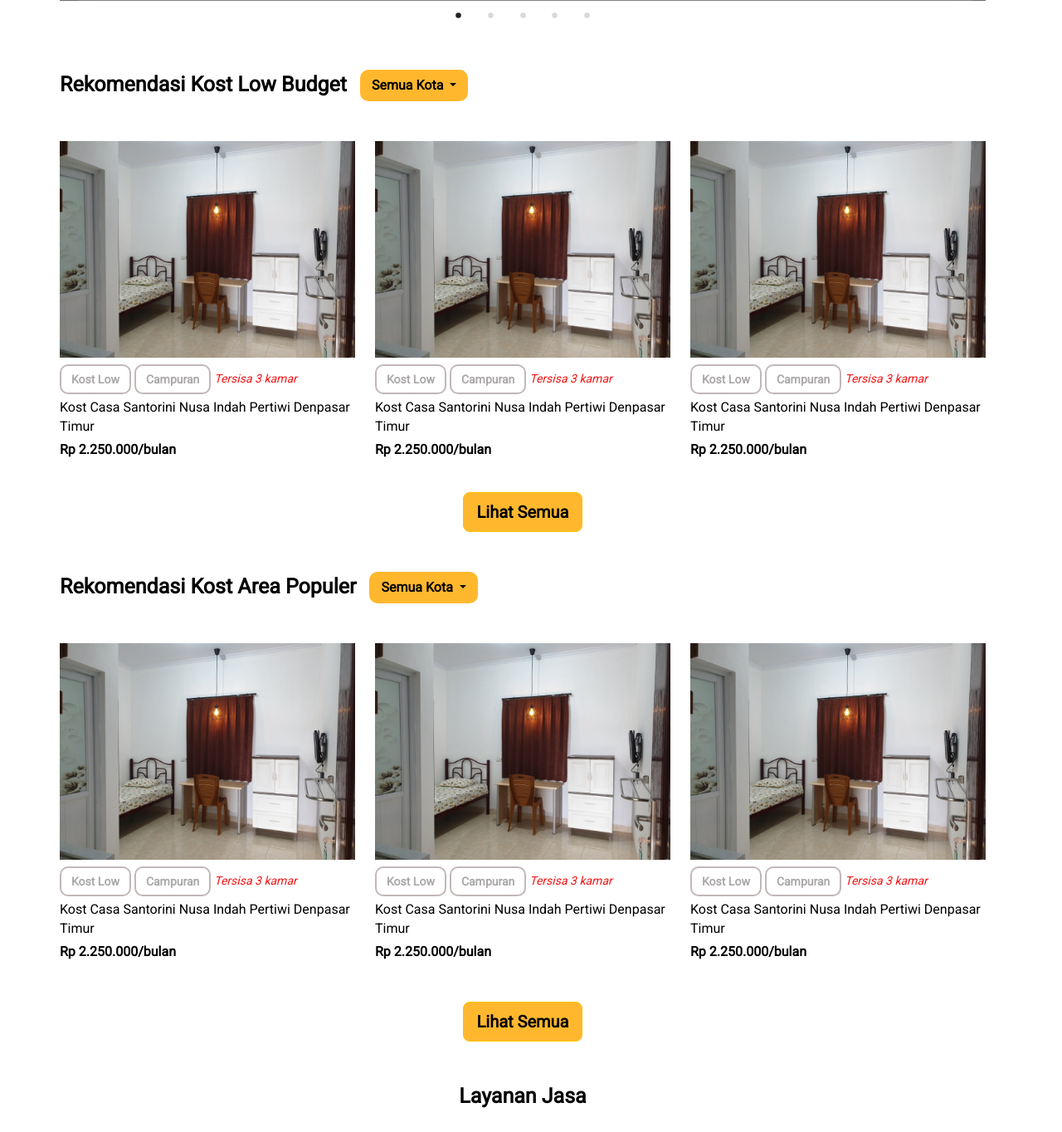
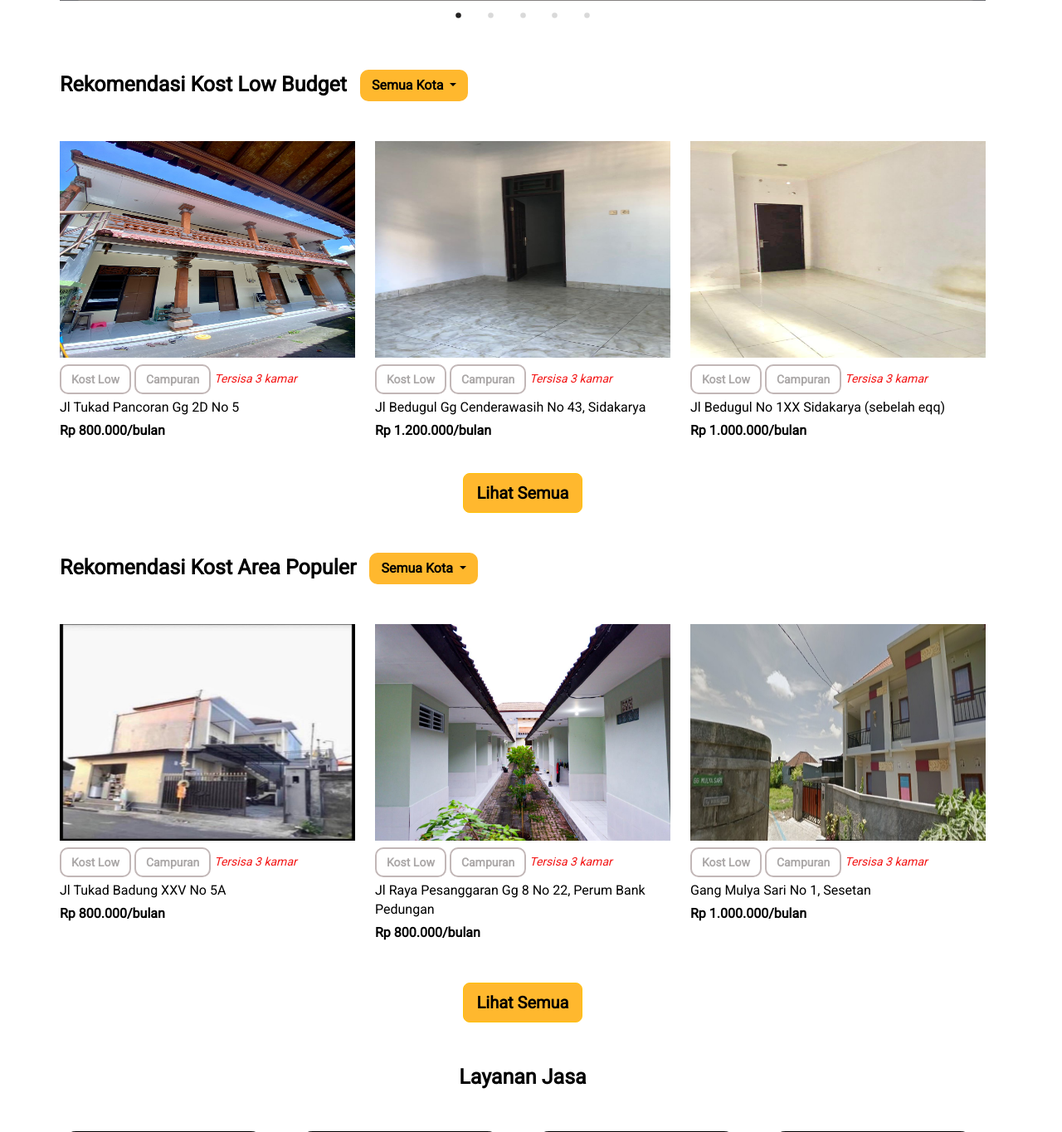
Before and after one commit to Samuelsntr/marikostapp, a PHP site: page / in a window 1280 px wide; the page is wider, and only the part inside the window is pictured. Shown: the part 482-1846 px from the top of that part at 83% size. Run offline with PHP 8.4, Linux system fonts and the light colour scheme.

Commit message:
foto kost

```diff
--- a/index.php
+++ b/index.php
@@ -33,16 +33,16 @@
         semua kota
       </button>
       <ul class="dropdown-menu">
-        <li><a class="dropdown-item" href="#">Action</a></li>
-        <li><a class="dropdown-item" href="#">Another action</a></li>
-        <li><a class="dropdown-item" href="#">Something else here</a></li>
+        <li><a class="dropdown-item" href="#">Denpasar Selatan</a></li>
+        <li><a class="dropdown-item" href="#">Denpasar Utara</a></li>
+        <li><a class="dropdown-item" href="#">Lainnya</a></li>
       </ul>
     </div>
   </div>
   <div class="row">
     <div class="col">
       <a href="detailKost.php">
-        <div class="kamarKost"><img src="img/kamar1.jpg" alt=""></div>
+        <div class="kamarKost"><img src="img/fotoKost/kost 1.jpeg" alt=""></div>
       </a>
       <div class="detailKost mt-2">
         <button type="button" class="btn btn-outline-secondary">
@@ -52,12 +52,12 @@
           Campuran
         </button>
         <span>Tersisa 3 kamar</span>
-        <p class="mt-1">Kost Casa Santorini Nusa Indah Pertiwi Denpasar Timur</p>
-        <p class="harga">Rp 2.250.000/bulan</p>
+        <p class="mt-1">Jl Tukad Pancoran Gg 2D No 5 </p>
+        <p class="harga">Rp 800.000/bulan</p>
       </div>
     </div>
     <div class="col">
-      <div class="kamarKost"><img src="img/kamar1.jpg" alt=""></div>
+      <div class="kamarKost"><img src="img/fotoKost/kost2.jpeg" alt=""></div>
       <div class="detailKost mt-2">
         <button type="button" class="btn btn-outline-secondary">
           Kost Low
@@ -66,12 +66,12 @@
           Campuran
         </button>
         <span>Tersisa 3 kamar</span>
-        <p class="mt-1">Kost Casa Santorini Nusa Indah Pertiwi Denpasar Timur</p>
-        <p class="harga">Rp 2.250.000/bulan</p>
+        <p class="mt-1">Jl Bedugul Gg Cenderawasih No 43, Sidakarya </p>
+        <p class="harga">Rp 1.200.000/bulan</p>
       </div>
     </div>
     <div class="col">
-      <div class="kamarKost"><img src="img/kamar1.jpg" alt=""></div>
+      <div class="kamarKost"><img src="img/fotoKost/kost3.jpeg" alt=""></div>
       <div class="detailKost mt-2">
         <button type="button" class="btn btn-outline-secondary">
           Kost Low
@@ -80,8 +80,8 @@
           Campuran
         </button>
         <span>Tersisa 3 kamar</span>
-        <p class="mt-1">Kost Casa Santorini Nusa Indah Pertiwi Denpasar Timur</p>
-        <p class="harga">Rp 2.250.000/bulan</p>
+        <p class="mt-1">Jl Bedugul No 1XX Sidakarya (sebelah eqq)</p>
+        <p class="harga">Rp 1.000.000/bulan</p>
       </div>
     </div>
   </div>
@@ -98,15 +98,15 @@
         semua kota
       </button>
       <ul class="dropdown-menu">
-        <li><a class="dropdown-item" href="#">Action</a></li>
-        <li><a class="dropdown-item" href="#">Another action</a></li>
-        <li><a class="dropdown-item" href="#">Something else here</a></li>
+        <li><a class="dropdown-item" href="#">Denpasar Selatan</a></li>
+        <li><a class="dropdown-item" href="#">Denpasar Utara</a></li>
+        <li><a class="dropdown-item" href="#">Lainnya</a></li>
       </ul>
     </div>
   </div>
   <div class="row">
     <div class="col">
-      <div class="kamarKost"><img src="img/kamar1.jpg" alt=""></div>
+      <div class="kamarKost"><img src="img/fotoKost/kost4.jpeg" alt=""></div>
       <div class="detailKost mt-2">
         <button type="button" class="btn btn-outline-secondary">
           Kost Low
@@ -115,12 +115,12 @@
           Campuran
         </button>
         <span>Tersisa 3 kamar</span>
-        <p class="mt-1">Kost Casa Santorini Nusa Indah Pertiwi Denpasar Timur</p>
-        <p class="harga">Rp 2.250.000/bulan</p>
+        <p class="mt-1">Jl Tukad Badung XXV No 5A</p>
+        <p class="harga">Rp 800.000/bulan</p>
       </div>
     </div>
     <div class="col">
-      <div class="kamarKost"><img src="img/kamar1.jpg" alt=""></div>
+      <div class="kamarKost"><img src="img/fotoKost/kost5.jpeg" alt=""></div>
       <div class="detailKost mt-2">
         <button type="button" class="btn btn-outline-secondary">
           Kost Low
@@ -129,12 +129,12 @@
           Campuran
         </button>
         <span>Tersisa 3 kamar</span>
-        <p class="mt-1">Kost Casa Santorini Nusa Indah Pertiwi Denpasar Timur</p>
-        <p class="harga">Rp 2.250.000/bulan</p>
+        <p class="mt-1">Jl Raya Pesanggaran Gg 8 No 22, Perum Bank Pedungan </p>
+        <p class="harga">Rp 800.000/bulan</p>
       </div>
     </div>
     <div class="col">
-      <div class="kamarKost"><img src="img/kamar1.jpg" alt=""></div>
+      <div class="kamarKost"><img src="img/fotoKost/kost6.jpeg" alt=""></div>
       <div class="detailKost mt-2">
         <button type="button" class="btn btn-outline-secondary">
           Kost Low
@@ -143,8 +143,8 @@
           Campuran
         </button>
         <span>Tersisa 3 kamar</span>
-        <p class="mt-1">Kost Casa Santorini Nusa Indah Pertiwi Denpasar Timur</p>
-        <p class="harga">Rp 2.250.000/bulan</p>
+        <p class="mt-1">Gang Mulya Sari No 1, Sesetan </p>
+        <p class="harga">Rp 1.000.000/bulan</p>
       </div>
     </div>
   </div>
```
Also changed, not shown: img/fotoKost/kost 1.jpeg (added), img/fotoKost/kost2.jpeg (added), img/fotoKost/kost3.jpeg (added), img/fotoKost/kost4.jpeg (added), img/fotoKost/kost5.jpeg (added), img/fotoKost/kost6.jpeg (added).
